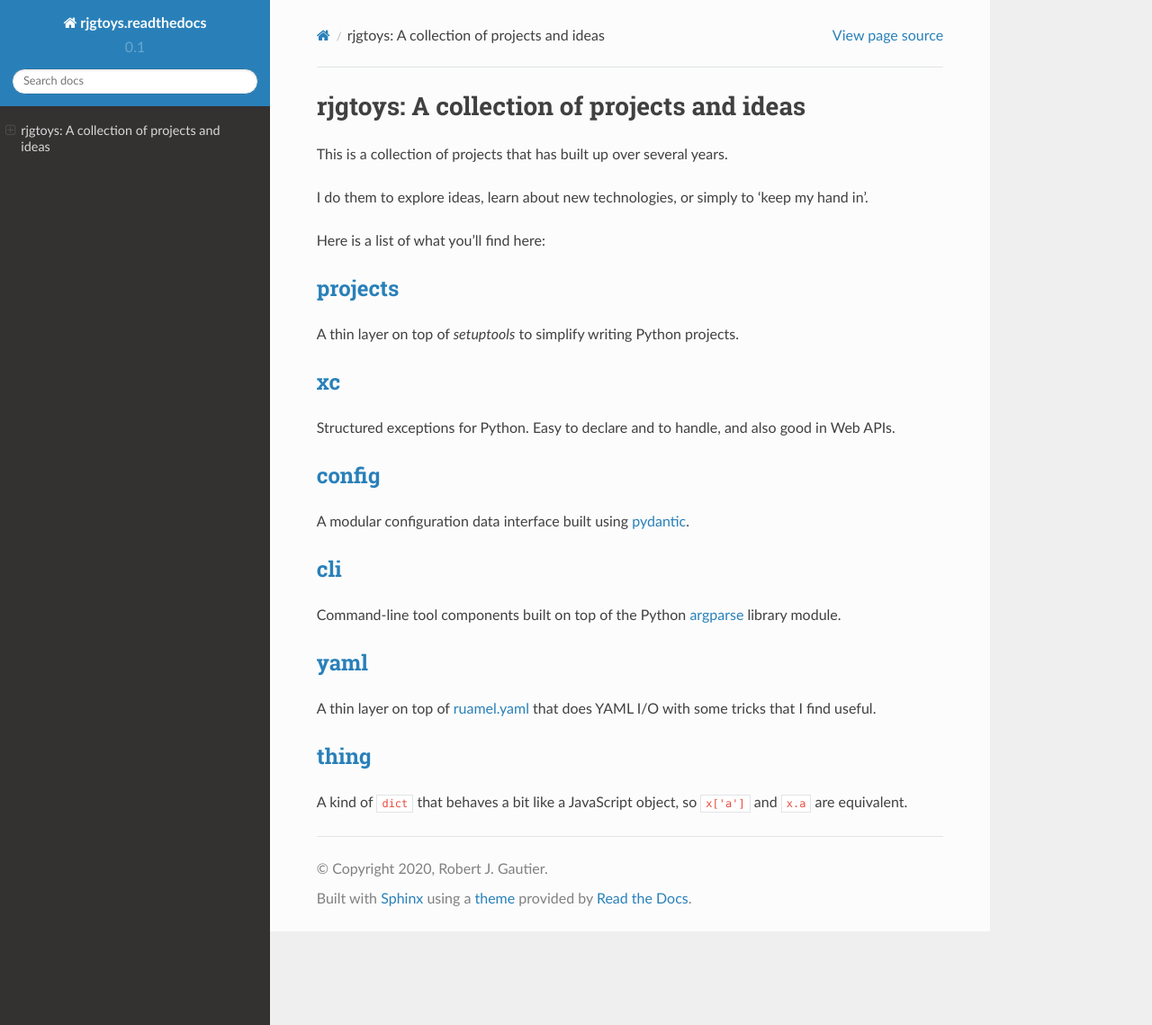
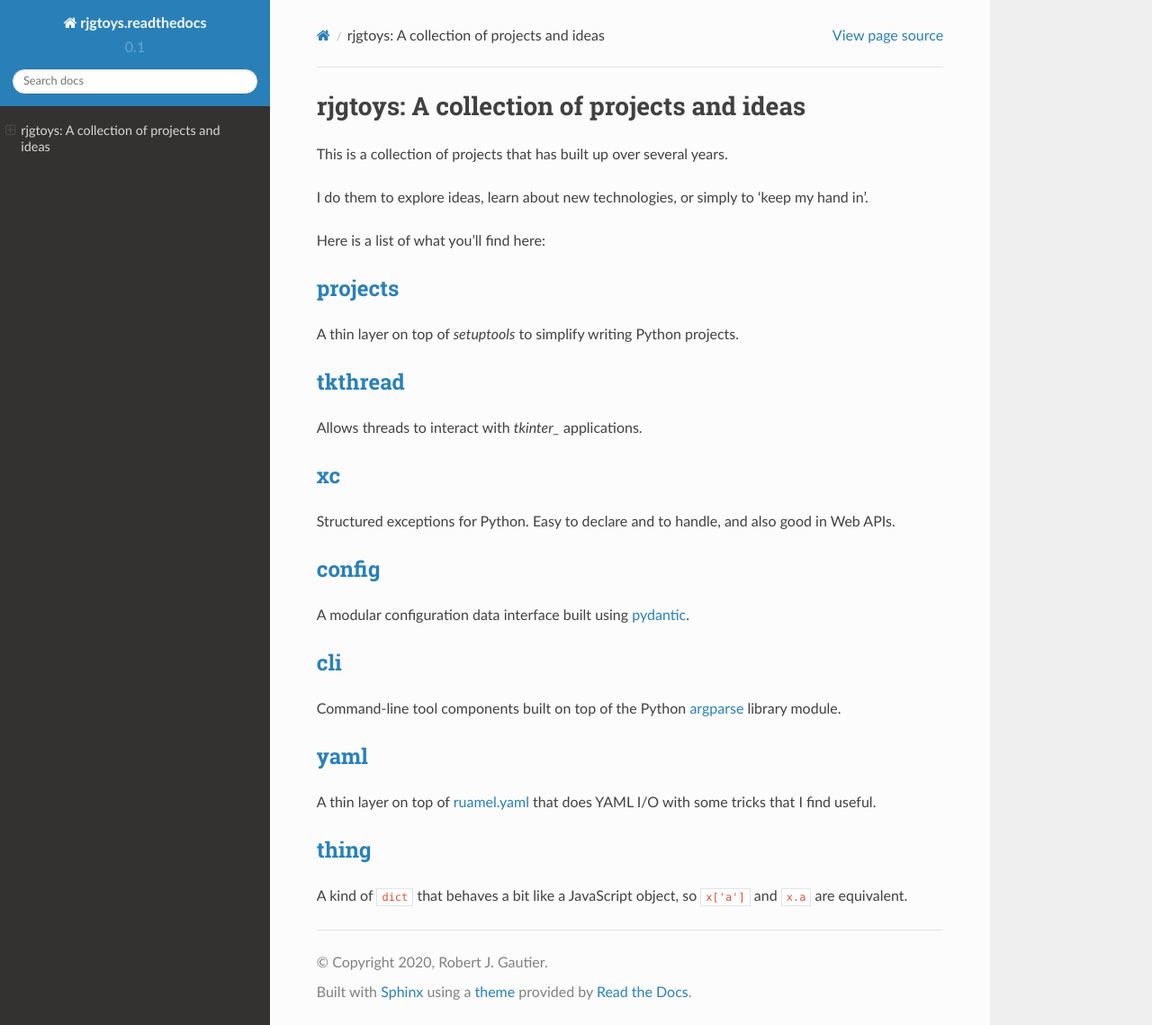
Before and after one commit to bobgautier/rjgtoys-readthedocs, a Sphinx documentation site: the page built from doc/source/index.rst, in a window 1280 px wide and 1139 px high. Shown: the whole window at 90% size. Built offline with Sphinx 7.4.7 and the Read the Docs theme 2.0.0, drawn with Linux system fonts in a browser that asks for light colours.

Commit message:
Add tkthread

```diff
--- a/doc/source/index.rst
+++ b/doc/source/index.rst
@@ -12,6 +12,11 @@ projects_
 ---------
 
 A thin layer on top of `setuptools` to simplify writing Python projects.
+
+tkthread_
+---------
+
+Allows threads to interact with `tkinter_` applications.
 
 xc_
 ---
@@ -41,6 +46,8 @@ A kind of ``dict`` that behaves a bit like a JavaScript object, so ``x['a']`` an
 
 .. _projects: /projects/projects/
 
+.. _tkthread: /projects/tkthread/
+
 .. _yaml: /projects/yaml/
 
 .. _config: /projects/config/
@@ -53,6 +60,8 @@ A kind of ``dict`` that behaves a bit like a JavaScript object, so ``x['a']`` an
 
 .. _argparse: https://docs.python.org/3/library/argparse.html
 
+.. _tkinter: https://docs.python.org/3/library/tkinter.html
+
 .. _ruamel.yaml: https://pypi.org/project/ruamel.yaml/
 
 .. _pydantic: https://pydantic-docs.helpmanual.io/
```
